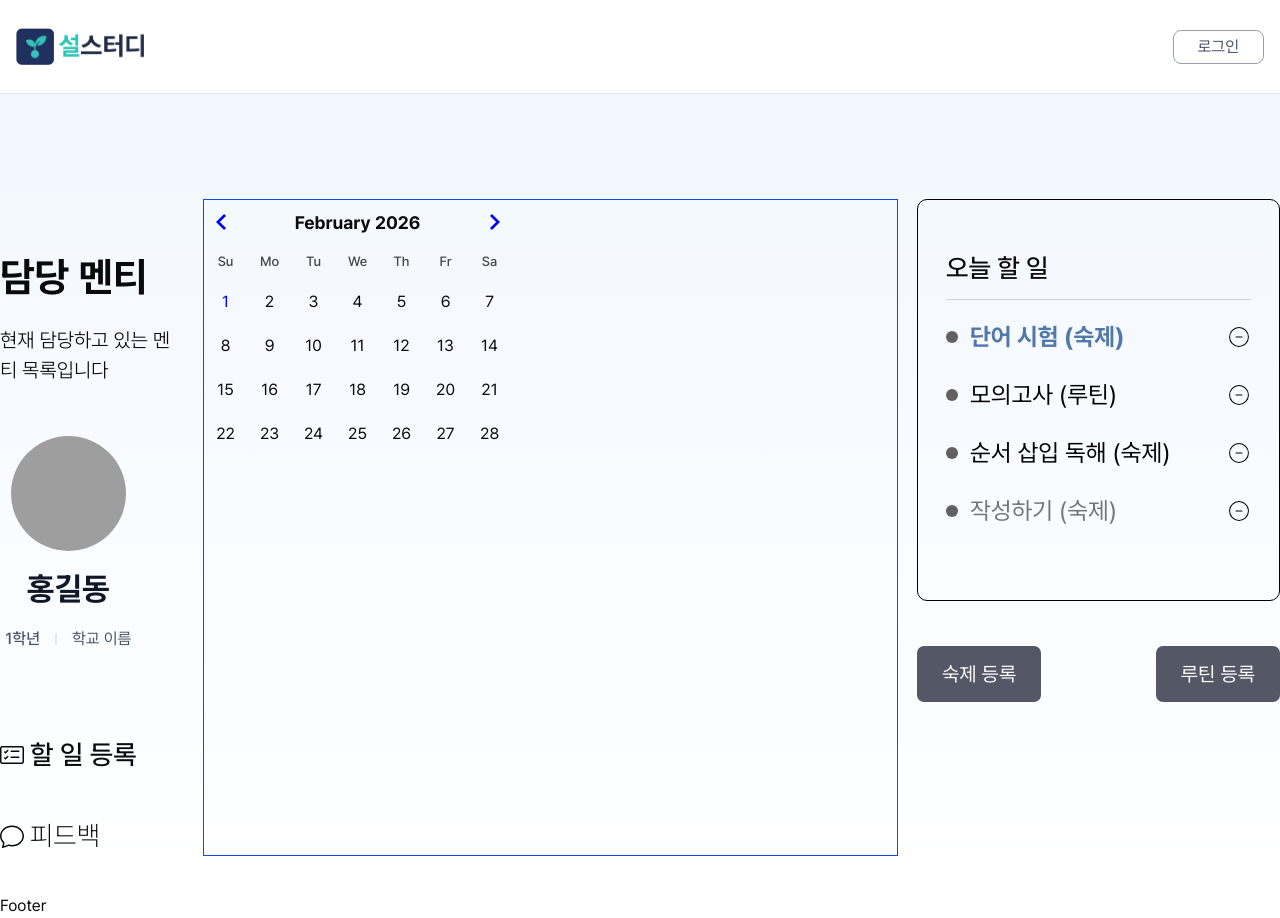
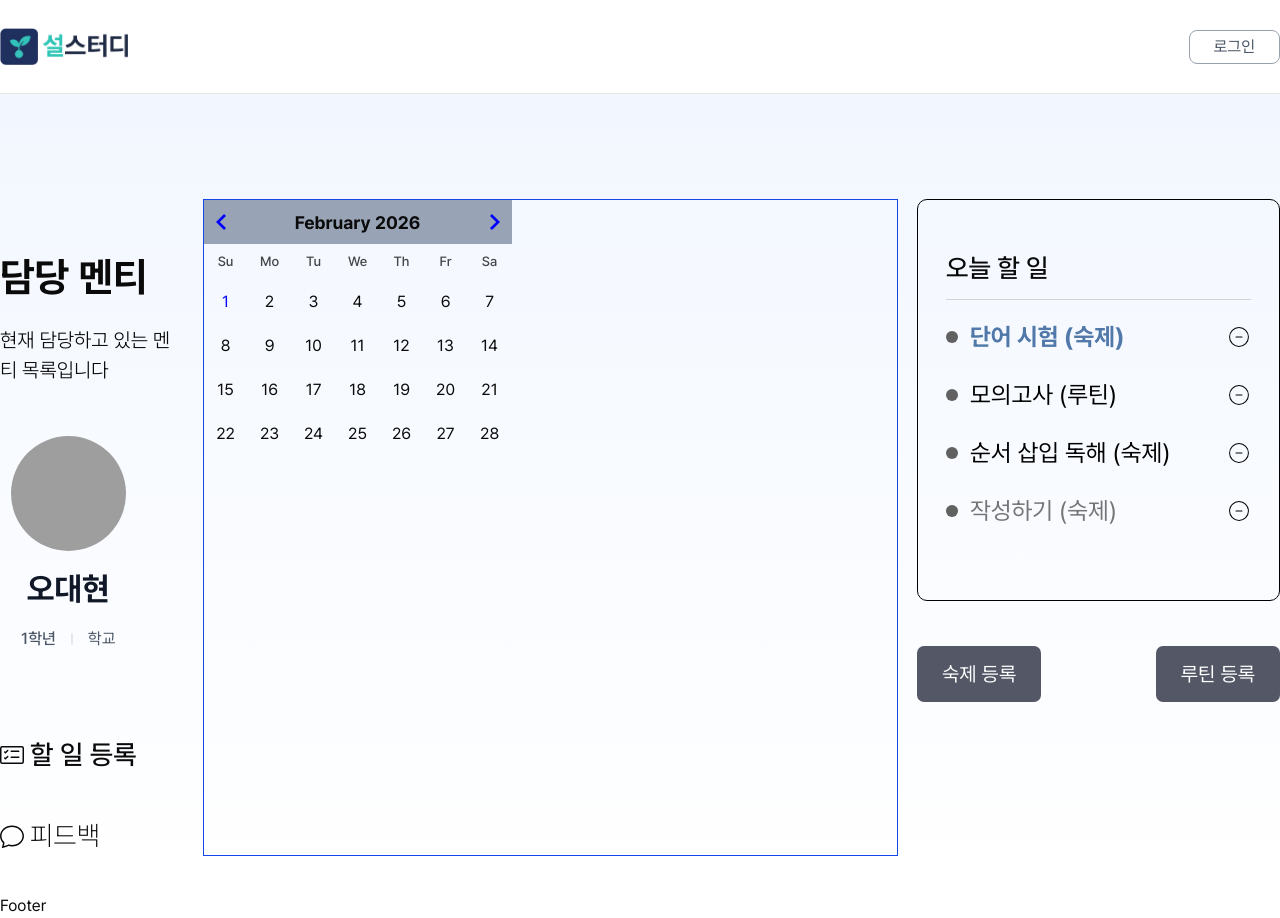
Before and after one commit to LAMED-HACKATHON/sel_study_front, a Next.js app: page /mentor/1 in a window 1280 px wide. Built offline with nearby package versions, Linux system fonts and the light colour scheme; grey boxes are pictures that could not be loaded.

Commit message:
fix: 헤더 로고 위치 조정

```diff
--- a/src/app/mentor/[id]/components/MenteeProfilePanel.tsx
+++ b/src/app/mentor/[id]/components/MenteeProfilePanel.tsx
@@ -19,12 +19,12 @@ const MenteeProfilePanel = () => {
           </div>
 
           {/* 프로필 정보 */}
-          <h3 className="text-center text-[32px] font-bold text-gray-900">홍길동</h3>
+          <h3 className="text-center text-[32px] font-bold text-gray-900">오대현</h3>
           <div className="text-center">
             <div className="flex items-center justify-center gap-2">
               <span className="text-[16px] font-medium text-gray-600">1학년</span>
               <RxDividerVertical className="self-center text-gray-300" />
-              <span className="text-[16px] text-gray-600">학교 이름</span>
+              <span className="text-[16px] text-gray-600">학교</span>
             </div>
           </div>
 
--- a/src/app/mentor/[id]/components/MenteeTodoCalendar.tsx
+++ b/src/app/mentor/[id]/components/MenteeTodoCalendar.tsx
@@ -6,15 +6,7 @@ import 'react-day-picker/dist/style.css';
 const MenteeTodoCalendar = () => {
   return (
     <div className="w-[1075px] border border-blue-700">
-      <DayPicker
-        navLayout="around"
-        classNames={{
-          table: 'w-full',
-          row: 'grid grid-cols-7',
-          head_row: 'grid grid-cols-7',
-          cell: 'flex justify-center',
-        }}
-      />
+      <DayPicker navLayout="around" className="w-full" />
     </div>
   );
 };
--- a/src/components/layout/Header.tsx
+++ b/src/components/layout/Header.tsx
@@ -8,7 +8,7 @@ const Header = () => {
 
   return (
     <header className="sticky top-0 z-50 border-b bg-white/80 backdrop-blur-md">
-      <div className="container mx-auto px-4 py-7">
+      <div className="mx-auto max-w-[1760px] py-7">
         <div className="flex items-center justify-between">
           <Link href="/" aria-label="홈" className="flex items-center">
             <Image src="/logo/logo.png" alt="로고" width={120} height={40} className="h-auto w-32" />
--- a/src/style/globals.css
+++ b/src/style/globals.css
@@ -122,7 +122,8 @@
     @apply bg-background text-foreground;
   }
 }
-
-.fc .fc-toolbar {
+.rdp-month_caption,
+.rdp-months .rdp-button_next,
+.rdp-months .rdp-button_previous {
   background: #98a3b5;
 }
```
Also changed, not shown: 1 other file (tests, documents, lock files or other folders).
